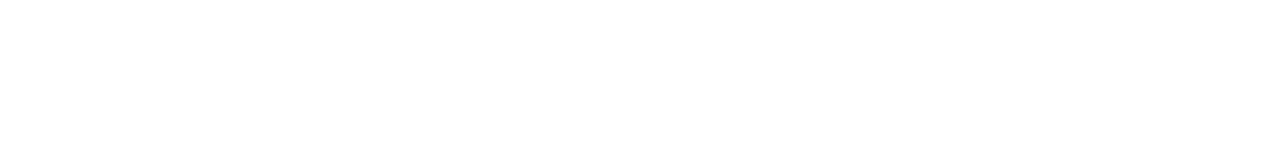
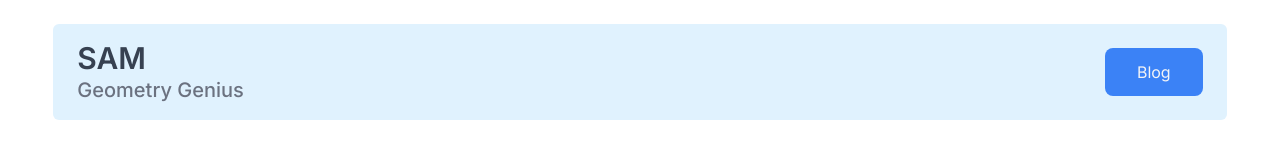
Before and after one commit to showkatali-dev/geometry-genius, a plain HTML site: page index.html in a window 1280 px wide. Drawn offline with nearby package versions, Linux system fonts and the light colour scheme.

Commit message:
adding header section

```diff
--- a/index.html
+++ b/index.html
@@ -31,11 +31,15 @@
 </head>
 
 <body class="font-inter">
-    <header>
-        <div class="flex justify-between items-center">
+    <header class="w-11/12 mx-auto">
+        <div class="flex justify-between items-center bg-sky-100 py-4 px-6 rounded-md my-6">
             <div>
-                <h1 class="text-3xl font-semibold"></h1>
+                <h1 class="text-3xl font-semibold text-gray-700">SAM</h1>
+                <h3 class="text-xl font-medium text-gray-500">Geometry Genius</h3>
             </div>
+
+            <button
+                class="block bg-blue-500 text-gray-100 px-8 py-3 rounded-lg hover:bg-blue-600 duration-300">Blog</button>
         </div>
     </header>
 
```
